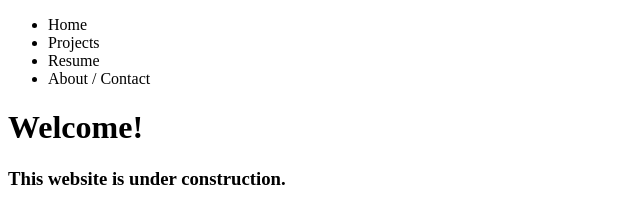
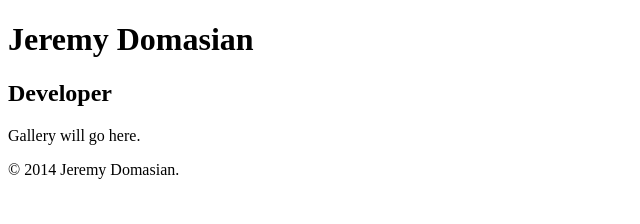
Before and after one commit to jeremydomasian/personal-website, a plain HTML site: page index.html in a window 1280 px wide. Shown: the whole page, without its empty margins (0-640 px from the left). Drawn offline with Linux system fonts and the light colour scheme.

Commit message:
about halfway done with treehouse 'how to make a website' course, also updated README

```diff
--- a/index.html
+++ b/index.html
@@ -1,19 +1,20 @@
 <!DOCTYPE html>
-	<html>
+<html>
 	<head>
-		<link href="/resources/css/default.css" rel="stylesheet" type="text/css" />
-		<title>Jeremy's Abode</title>
+		<meta charset="utf-8">
+		<title>Jeremy Domasian | Developer</title>
 	</head>
+
 	<body>
-		<div class="navbar">
-			<ul>
-				<li>Home</li>
-				<li>Projects</li>
-				<li>Resume</li>
-				<li>About / Contact</li>
-			</ul>
-		</div>
-		<h1>Welcome!</h1>
-		<h3>This website is under construction.</h3>
+		<header>
+			<h1>Jeremy Domasian</h1>
+			<h2>Developer</h2>
+		</header>
+		<section>
+			<p>Gallery will go here.</p>
+		</section>
+		<footer>
+			<p>&copy; 2014 Jeremy Domasian.</p>
+		</footer>
 	</body>
-	<html>
+</html>
```
